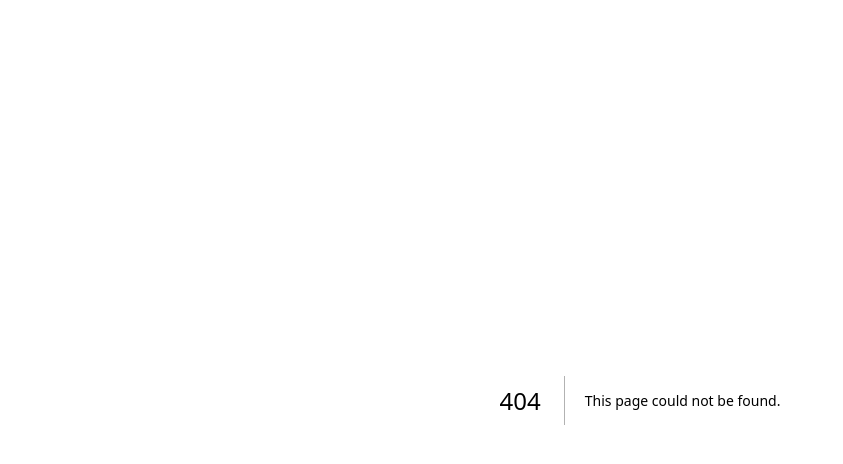
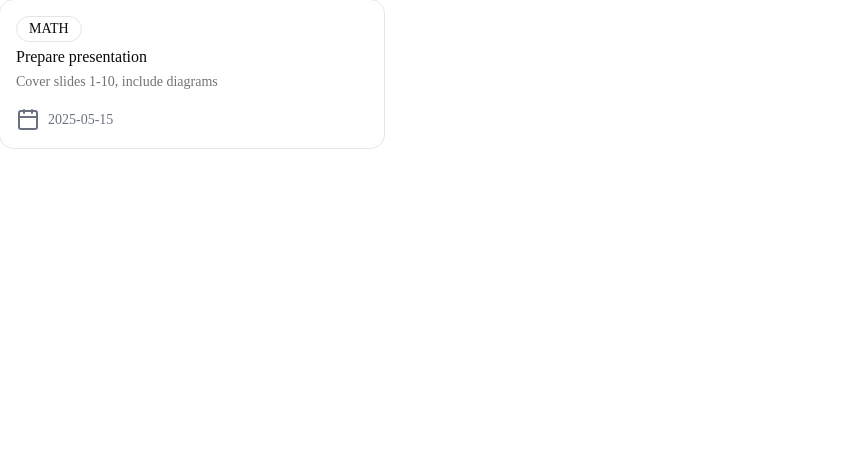
Before and after one commit to sadge02/StudyPlanner, a Next.js app: page /testpage in a window 1280 px wide. Before the commit this address had no page. Shown: the top 464 px of the page, without its empty margins (0-843 px from the left). Built offline with nearby package versions, Linux system fonts and the light colour scheme.

Commit message:
feat: kanban card base

```diff
--- a/src/app/page.tsx
+++ b/src/app/page.tsx
@@ -1,11 +1,18 @@
+import Link from "next/link";
+
 export default function Home() {
   return (
     <main className="flex min-h-screen flex-col items-center justify-center p-24 bg-gray-50 dark:bg-gray-900">
       <div className="z-10 w-full max-w-5xl items-center justify-center font-mono flex-col flex">
-        <h1 className="text-6xl font-bold text-blue-600 dark:text-blue-400 mb-6">StudyPlanner</h1>
-        <p className="mt-4 text-xl text-gray-700 dark:text-gray-300">Work in progress ...</p>
+        <h1 className="text-6xl font-bold text-blue-600 dark:text-blue-400 mb-6">
+          StudyPlanner
+        </h1>
+        <p className="mt-4 text-xl text-gray-700 dark:text-gray-300">
+          Work in progress ...
+        </p>
         <div className="flex flex-col gap-4 mt-12">
           {/* TODO: Here add navigation links */}
+          <Link href="/testpage">Go to Test Page</Link>
         </div>
       </div>
     </main>
--- /dev/null
+++ b/src/app/testpage/page.tsx
@@ -0,0 +1,14 @@
+import KanbanCard from "@/components/kanban/KanbanCard";
+import { mockTasks } from "@/lib/mock-data";
+
+const TestPage = () => {
+  const mockTask = mockTasks[3];
+
+  return (
+    <div>
+      <KanbanCard task={mockTask} />
+    </div>
+  );
+};
+
+export default TestPage;
--- /dev/null
+++ b/src/components/kanban/KanbanBoard.tsx
@@ -0,0 +1,5 @@
+const KanbanBoard = () => {
+  return <div>KanbanBoard</div>;
+};
+
+export default KanbanBoard;
--- /dev/null
+++ b/src/components/kanban/KanbanCard.tsx
@@ -0,0 +1,44 @@
+"use client";
+
+import { Task } from "@/types";
+import {
+  Card,
+  CardContent,
+  CardDescription,
+  CardHeader,
+  CardTitle,
+} from "../ui/card";
+import { Calendar } from "lucide-react";
+import { Badge } from "../ui/badge";
+
+type KanbanCardProps = {
+  task: Task;
+};
+
+// TODO: Add the color coding from design?
+const KanbanCard = ({ task }: KanbanCardProps) => {
+  return (
+    <Card className="w-sm">
+      <CardHeader>
+        {task.subjectId && (
+          <Badge variant="outline" className="text-md p-3">
+            {task.subjectId.toUpperCase()}
+          </Badge>
+        )}
+        <CardTitle>{task.title}</CardTitle>
+        <CardDescription>{task.description}</CardDescription>
+      </CardHeader>
+
+      <CardContent>
+        {task.deadline && (
+          <div className="flex gap-2 items-center text-gray-500">
+            <Calendar />
+            {task.deadline}
+          </div>
+        )}
+      </CardContent>
+    </Card>
+  );
+};
+
+export default KanbanCard;
--- /dev/null
+++ b/src/lib/mock-data.ts
@@ -0,0 +1,50 @@
+import { KanbanColumn, Task, TaskPriority } from "@/types";
+
+export const mockColumns: KanbanColumn[] = [
+  { id: "todo", title: "TODO" },
+  { id: "in-progress", title: "In Progress" },
+  { id: "done", title: "Done" },
+];
+
+export const mockTasks: Task[] = [
+  {
+    id: "1",
+    title: "Write essay",
+    description: "Write a 500-word essay on the impact of climate change.",
+    status: "todo",
+    priority: TaskPriority.HIGH,
+    userId: "mock-user-1",
+    deadline: "2025-05-10",
+    subjectId: "math",
+  },
+  {
+    id: "2",
+    title: "Read chapter 4",
+    description: "Read chapter 4 of the textbook.",
+    status: "in-progress",
+    priority: TaskPriority.MEDIUM,
+    userId: "mock-user-1",
+  },
+  {
+    id: "3",
+    title: "Submit lab report",
+    description: "Submit the lab report for the chemistry experiment.",
+    status: "done",
+    priority: TaskPriority.LOW,
+    userId: "mock-user-1",
+    deadline: "2025-05-01",
+    subjectId: "bio",
+  },
+  {
+    id: "4",
+    title: "Prepare presentation",
+    description: "Cover slides 1-10, include diagrams",
+    status: "in-progress",
+    priority: TaskPriority.HIGH,
+    userId: "mock-user-1",
+    deadline: "2025-05-15",
+    projectId: "project-1",
+    subjectId: "math",
+    parentId: "1",
+  },
+];
--- /dev/null
+++ b/src/types/index.ts
@@ -0,0 +1,23 @@
+export enum TaskPriority {
+  LOW = "LOW",
+  MEDIUM = "MEDIUM",
+  HIGH = "HIGH",
+}
+
+export type Task = {
+  id: string;
+  title: string;
+  description?: string;
+  status: string;
+  priority: TaskPriority;
+  userId: string;
+  deadline?: string;
+  projectId?: string;
+  subjectId?: string;
+  parentId?: string;
+};
+
+export type KanbanColumn = {
+  id: string;
+  title: string;
+};
```
Also changed, not shown: src/app/globals.css (line endings or trailing spaces).
